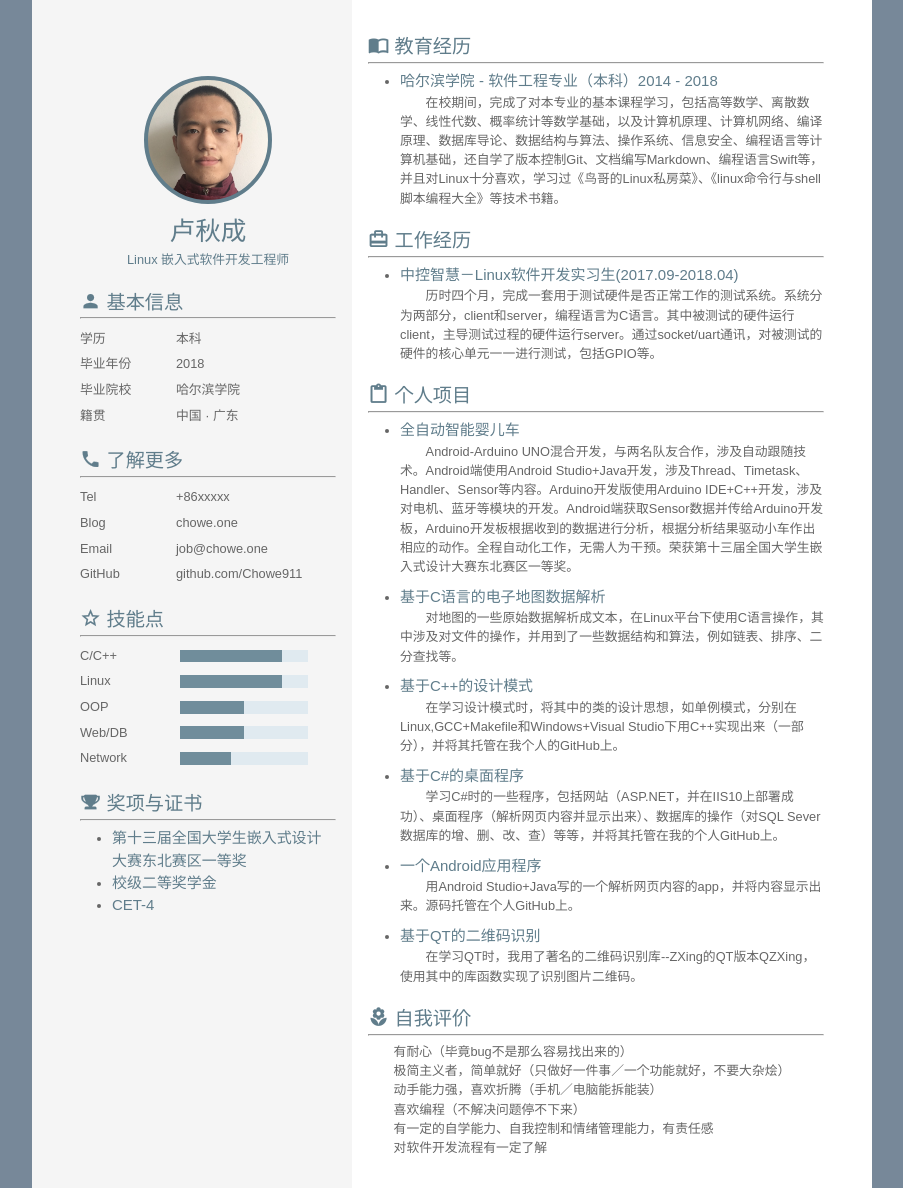
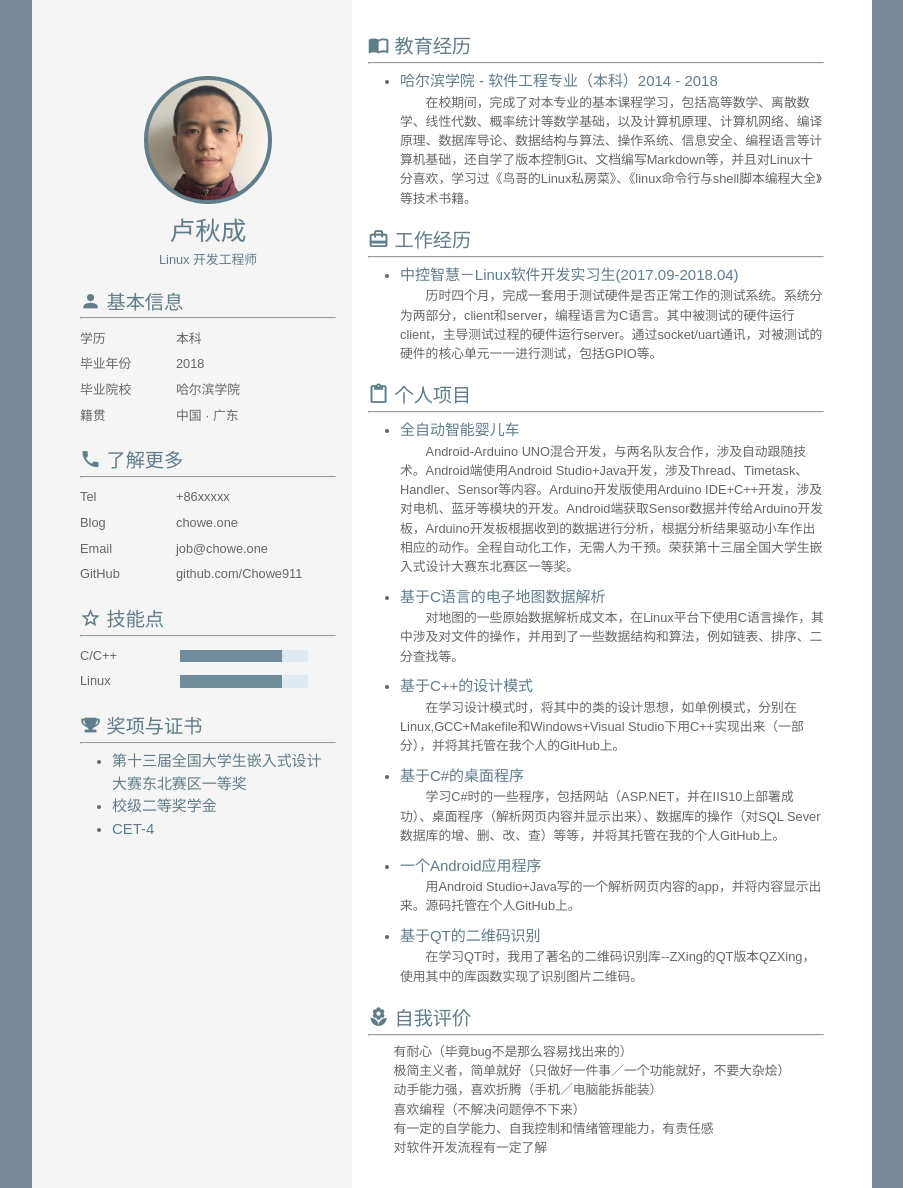
Before and after one commit to Chowe911/Chowe911.github.io, a Jekyll site: the page cv/zh.html, which Jekyll copies as it is, in a window 1280 px wide. Shown: the whole page, without its empty margins (188-1091 px from the left). Built offline with Jekyll 4.4.1, drawn with Linux system fonts in a browser that asks for light colours.

Commit message:
modified CV
Signed-off-by: Chowe <job@chowe.one>

```diff
--- a/cv/zh.html
+++ b/cv/zh.html
@@ -31,7 +31,7 @@
                 <div class="remodal remodal-img" data-remodal-id="portrait-modal">
                     </div>
                 <h1 id="username" >卢秋成</h1>
-                <h4 id="persona-tag" >Linux 嵌入式软件开发工程师</h4>
+                <h4 id="persona-tag" >Linux 开发工程师</h4>
             </div>
             <!--
             <div class="stack info-unit">
@@ -88,6 +88,7 @@
                         <label class="left-label">Linux</label>
                         <progress value="80" max="100"></progress>
                     </li>
+                    <!--
                     <li>
                         <label class="left-label">OOP</label>
                         <progress value="50" max="100"></progress>
@@ -100,6 +101,7 @@
                         <label class="left-label">Network</label>
                         <progress value="40" max="100"></progress>
                     </li>
+                -->
                 </ul>
             </div>
             <div class="trophy info-unit">
@@ -162,7 +164,7 @@
                     <li>
                         <h3>哈尔滨学院 - 软件工程专业（本科）2014 - 2018</h3>
                         <p>
-                            在校期间，完成了对本专业的基本课程学习，包括高等数学、离散数学、线性代数、概率统计等数学基础，以及计算机原理、计算机网络、编译原理、数据库导论、数据结构与算法、操作系统、信息安全、编程语言等计算机基础，还自学了版本控制Git、文档编写Markdown、编程语言Swift等，并且对Linux十分喜欢，学习过《鸟哥的Linux私房菜》、《linux命令行与shell脚本编程大全》等技术书籍。
+                            在校期间，完成了对本专业的基本课程学习，包括高等数学、离散数学、线性代数、概率统计等数学基础，以及计算机原理、计算机网络、编译原理、数据库导论、数据结构与算法、操作系统、信息安全、编程语言等计算机基础，还自学了版本控制Git、文档编写Markdown等，并且对Linux十分喜欢，学习过《鸟哥的Linux私房菜》、《linux命令行与shell脚本编程大全》等技术书籍。
                         </p>
                     </li>
                 </ul>
```
